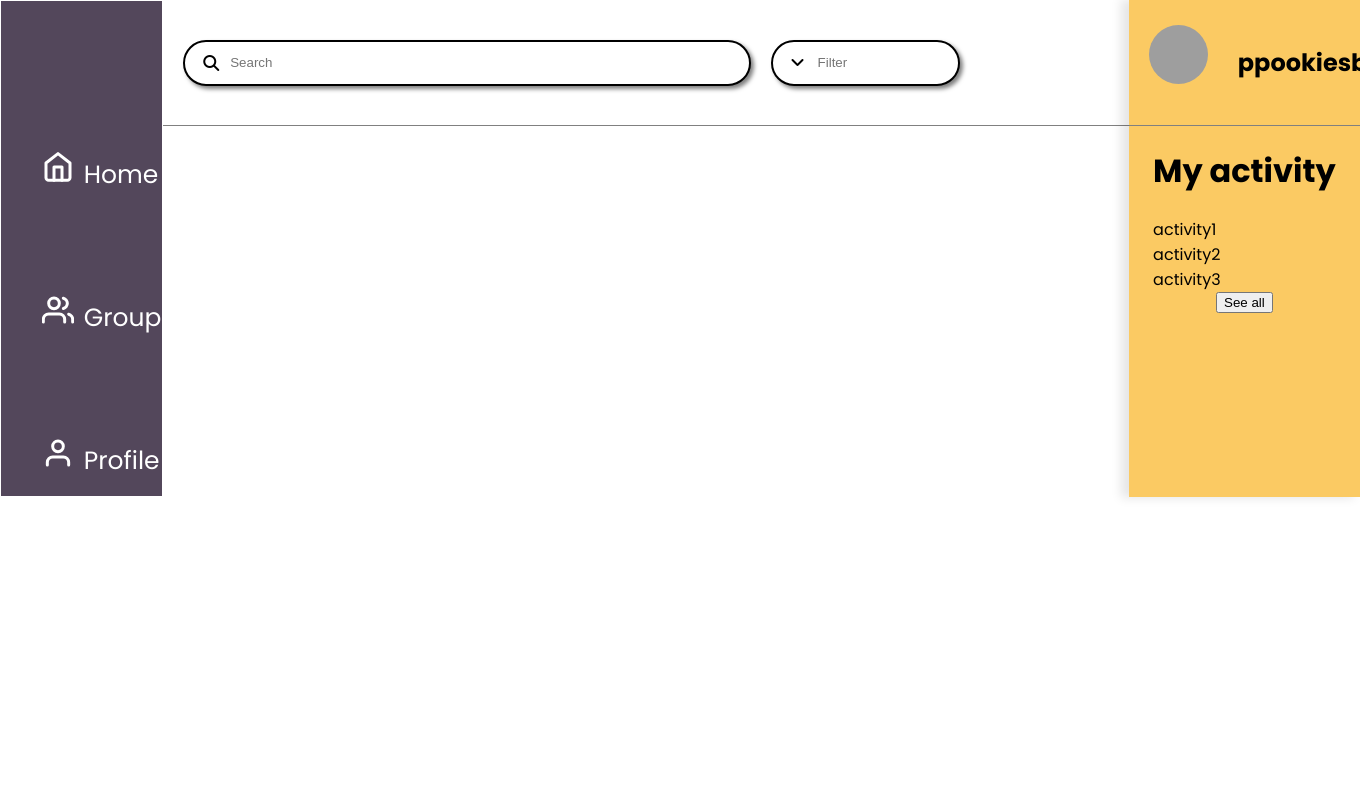
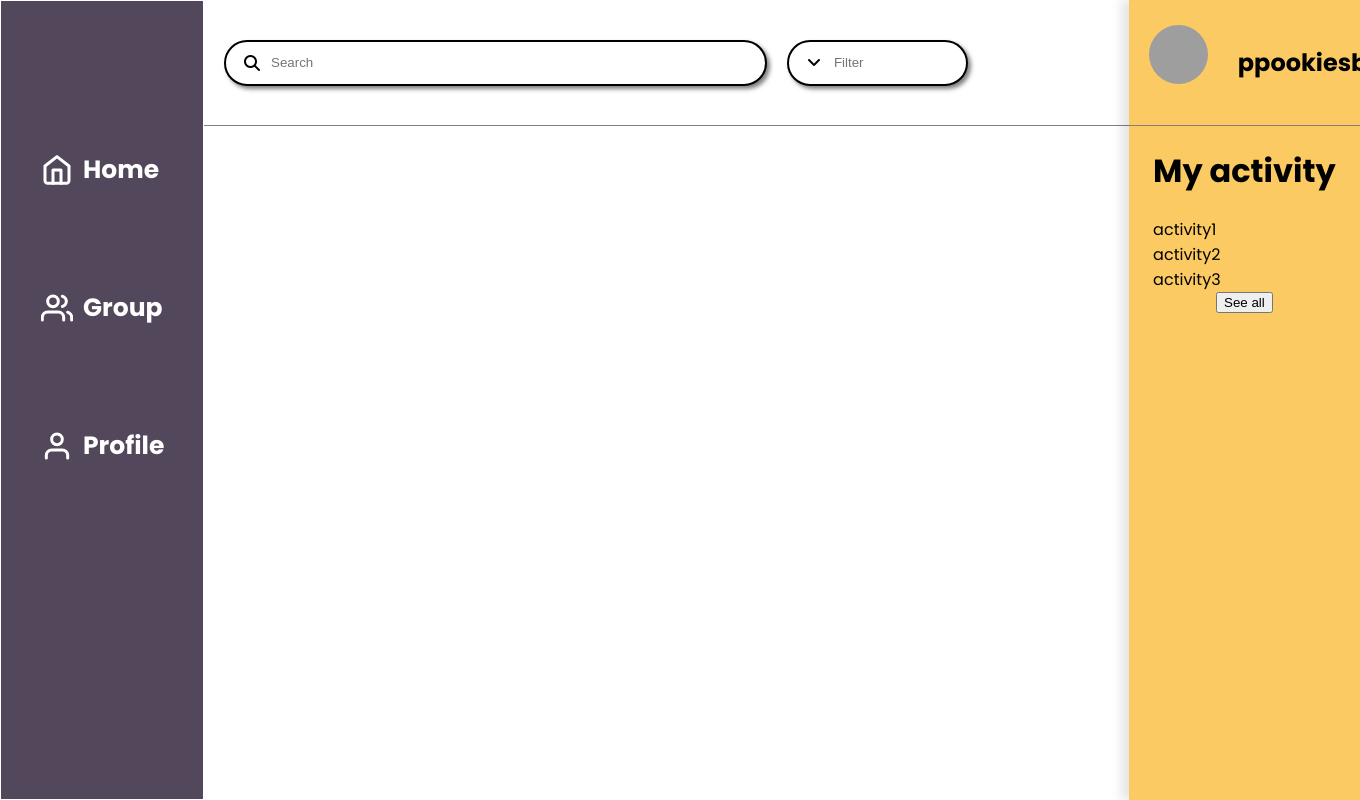
Before and after one commit to Web-Aek-Ae/Social-Media, an ASP.NET Core app: page / in a window 1360 px wide; the page is wider, and only the part inside the window is pictured. Run offline with ASP.NET Core 8, Linux system fonts and the light colour scheme; style sheets or scripts are compiled from the project's sources; grey boxes are pictures that could not be loaded.

Commit message:
update sidebar

```diff
--- a/wwwroot/css/site.css
+++ b/wwwroot/css/site.css
@@ -16,11 +16,13 @@ html {
 }
 
 body {
+  overflow-x: hidden;
   font-family: "Poppins", sans-serif;
   display: grid;
   margin: 0;
   padding: 0;
-  grid-template-columns: 12% auto 17%;
+  min-height:100vh ;
+  grid-template-columns: 15% auto 17%;
 
 }
 .container{
@@ -36,7 +38,6 @@ body {
 }
 .menu{
   display: flex;
-  justify-content: center;
   align-items: center;
   position: sticky;
   top: 0;
@@ -48,14 +49,17 @@ body {
   gap: 100px;
   list-style: none;
 }
+
 .menu a{
+  display: flex;
   font-size: 25px;
+  font-weight: bold;
   text-decoration: none;
   color:white;
 }
 
 #icon{
-  padding-right: 10px;
+  margin-right: 10px;
 }
 
 .Blog{
```
Also changed, not shown: 4 other files.
